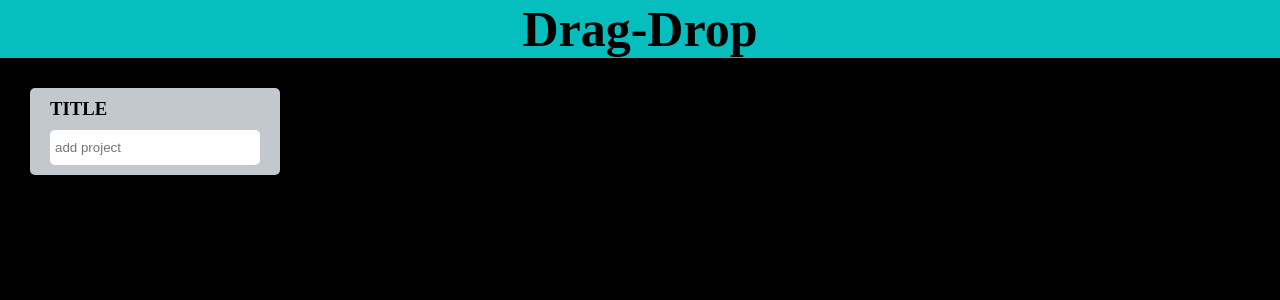
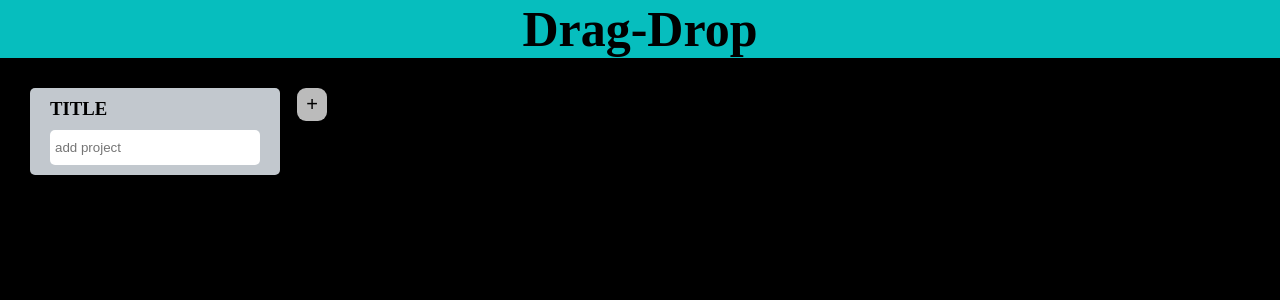
Before and after one commit to libra850/drag-drop, a React (Create React App) app: page / in a window 1280 px wide. Shown: the top 300 px of the page. Built offline with nearby package versions, Linux system fonts and the light colour scheme.

Commit message:
[add]タスクリスト追加機能

```diff
--- a/src/components/task/TaskCards.jsx
+++ b/src/components/task/TaskCards.jsx
@@ -1,12 +1,19 @@
-import React from 'react';
+import React, {useState} from 'react';
 import { TaskCard } from './TaskCard';
 import { AddTaskButton } from '../task/button/AddTaskButton';
 
 export const TaskCards = () => {
+  // 初期値も追加
+  const [taskCardsList, setTaskCardsList] = useState([{id:0, draggableId:"item0"}]);
   return (
-    <div>
-      <TaskCard />
-      <AddTaskButton />
+    <div className='taskCardsArea'>
+      {taskCardsList.map(taskCardList => (
+        <TaskCard key={taskCardList.id}/>
+      ))}
+      <AddTaskButton
+        taskCardsList={taskCardsList}
+        setTaskCardsList={setTaskCardsList}
+      />
     </div>
   )
 }
--- a/src/components/task/button/AddTaskButton.jsx
+++ b/src/components/task/button/AddTaskButton.jsx
@@ -1,7 +1,19 @@
 import React from 'react'
+import { v4 as uuid } from 'uuid';
 
-export const AddTaskButton = () => {
+export const AddTaskButton = ({taskCardsList, setTaskCardsList}) => {
+  // ユニークなIDの生成
+  const taskCardId = uuid();
+  const addTaskCard = () => {
+    setTaskCardsList([...taskCardsList,
+      {id: taskCardId, draggableId: `item${taskCardId}`}
+    ])
+  };
   return (
-    <div></div>
+    <div className='addTaskCardButtonArea'>
+      <button className='addTaskCardButton' onClick={addTaskCard}>
+        +
+      </button>
+    </div>
   )
 }
--- a/src/index.css
+++ b/src/index.css
@@ -68,3 +68,24 @@
   margin-right: 5px;
   border: none;
 }
+
+.taskCardsArea{
+  display: flex;
+  justify-content: flex-start;
+  align-items: flex-start;
+  flex-wrap: wrap;
+}
+
+.addTaskCardButtonArea{
+  margin-left: -1%;
+  margin-top: 30px;
+}
+
+.addTaskCardButton{
+  padding: 5px 9px;
+  border-radius: 9px;
+  font-size: 20px;
+  border: none;
+  background-color: rgba(255, 255, 255, 0.733);
+  cursor: pointer;
+}
```
